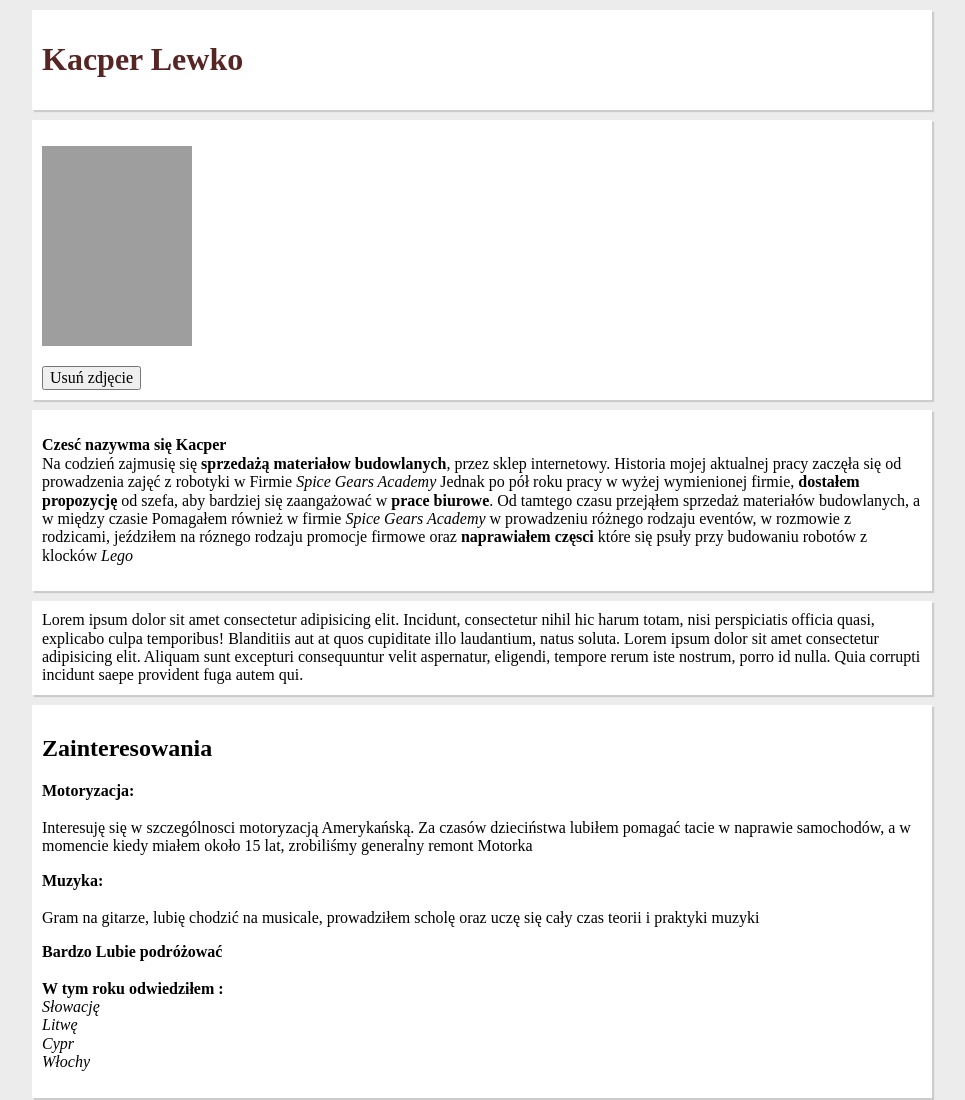
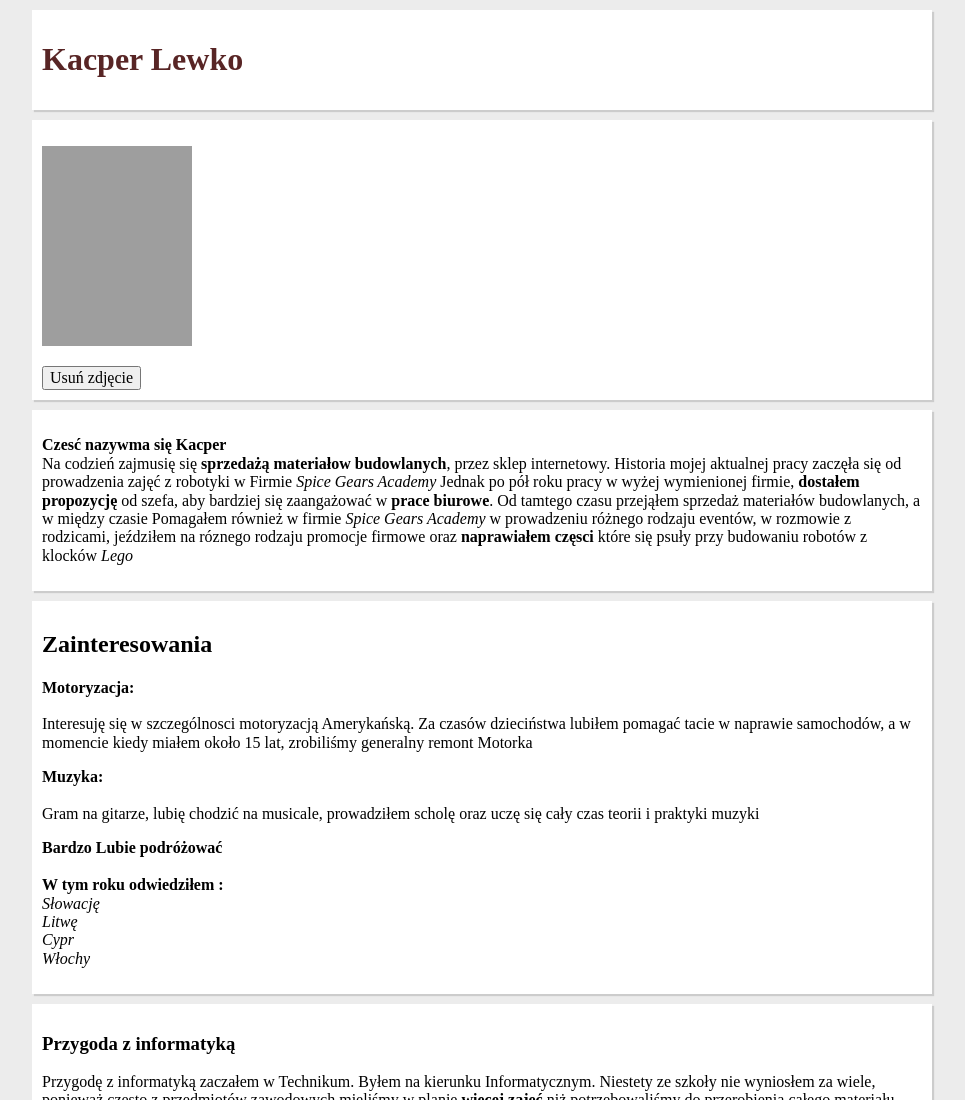
Before and after one commit to Pepko0/homepage, a plain HTML site: page index.html in a window 1280 px wide. Shown: the top 1100 px of the page, without its empty margins (158-1123 px from the left). Drawn offline with nearby package versions, Linux system fonts and the light colour scheme; grey boxes are pictures that could not be loaded.

Commit message:
deleted article test

```diff
--- a/index.html
+++ b/index.html
@@ -38,13 +38,6 @@
             się
             psuły
             przy budowaniu robotów z klocków <i>Lego</i> </p>
-    </article>
-    <article class="article">
-        Lorem ipsum dolor sit amet consectetur adipisicing elit. Incidunt, consectetur nihil hic harum totam, nisi
-        perspiciatis officia quasi, explicabo culpa temporibus! Blanditiis aut at quos cupiditate illo laudantium, natus
-        soluta. Lorem ipsum dolor sit amet consectetur adipisicing elit. Aliquam sunt excepturi consequuntur velit
-        aspernatur, eligendi, tempore rerum iste nostrum, porro id nulla. Quia corrupti incidunt saepe provident fuga
-        autem qui.
     </article>
 
     <article class="article">
```
